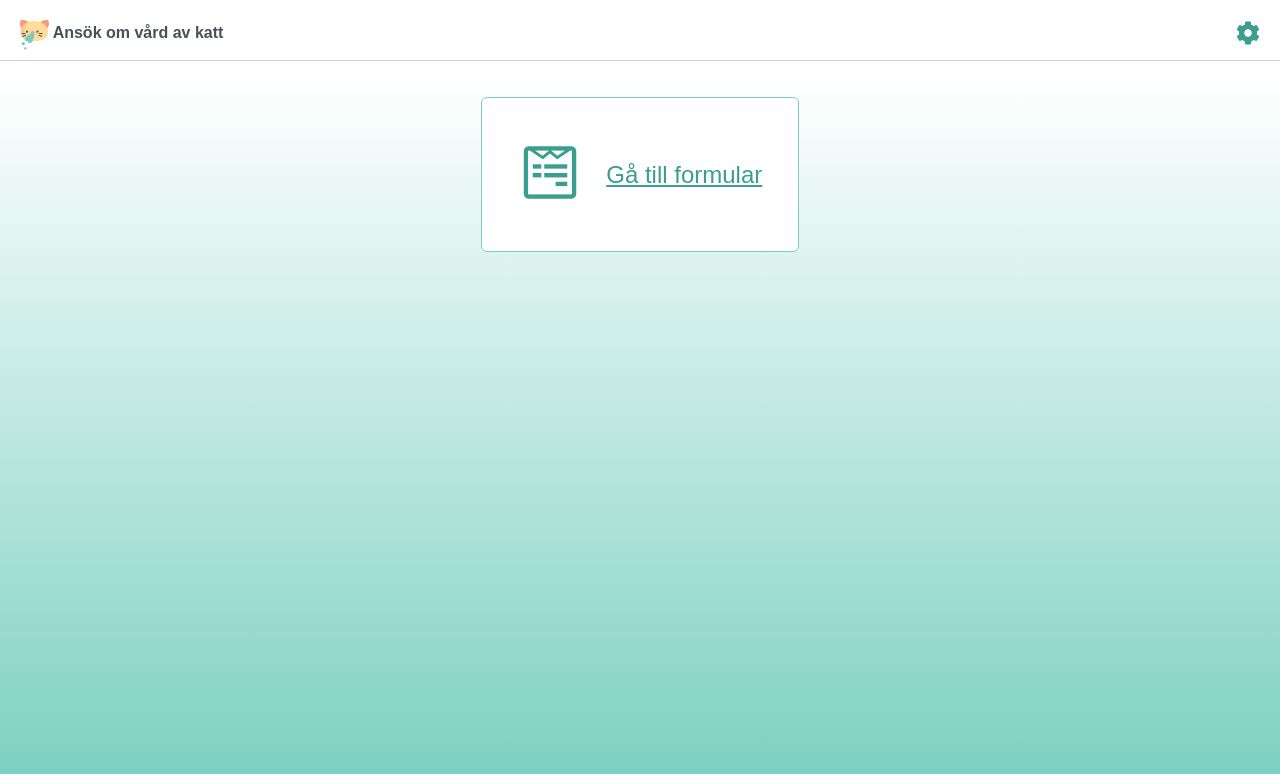
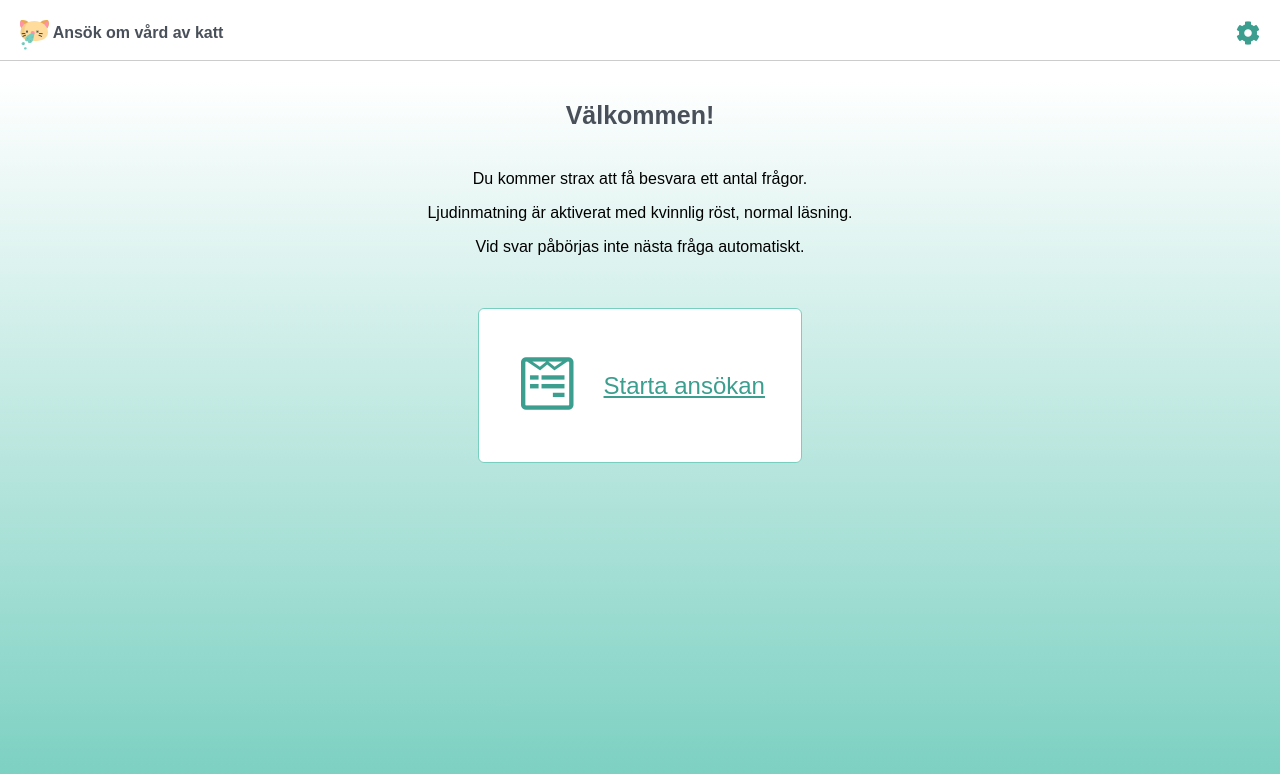
Before and after one commit to svanis71/vardavkatt, a React (Create React App) app: page / in a window 1280 px wide. Shown: the top 774 px of the page. Built offline with nearby package versions, Linux system fonts and the light colour scheme.

Commit message:
Startsida uppdatering

```diff
--- a/src/Home.js
+++ b/src/Home.js
@@ -7,14 +7,45 @@ class Home extends Component {
         sessionStorage.removeItem('step');
     }
     render() {
+        const storedSettings = sessionStorage.getItem("settings");
+        const settings = storedSettings ? JSON.parse(storedSettings) : {
+            playSound: true,
+            autoContinue: false,
+            language: "Swedish Female",
+            rate: 1.0
+        }
+
+        const langText = settings.language === 'Swedish Female' ? 'kvinnlig' : 'manlig';
+        const rateText = settings.rate > 1 ? 'snabb' : settings.rate < 1 ? 'lugn' : 'normal';
+
+        if (!settings.playSound) {
+            this.summary = "Du har ställt in att inte använda ljud vid inmatning.";
+        } else {
+            this.summary = `Ljudinmatning är aktiverat med ${langText} röst, ${rateText} läsning.`;
+        }
+
+        this.summary2 = settings.autoContinue
+            ? 'Vid svar påbörjas nästa fråga automatiskt.'
+            : 'Vid svar påbörjas inte nästa fråga automatiskt.';
+
         return (
+            <div>
+                <h1>Välkommen!</h1>
+
+                <p>Du kommer strax att få besvara ett antal frågor.
+                </p>
+
+                <p>{this.summary}</p>
+                <p>{this.summary2}</p>
+
                 <div className="menu">
                     <Link to="/wizard" className="menu-item">
                         <span className="menu-icon">
                             <i className="fab fa-wpforms" />
                         </span>
-                    <span className="menuText">Gå till formular</span>
+                        <span className="menuText">Starta ansökan</span>
                     </Link>
+                </div>
             </div>
         );
     }
```
Lines whose indentation alone changed are shown as unchanged.
